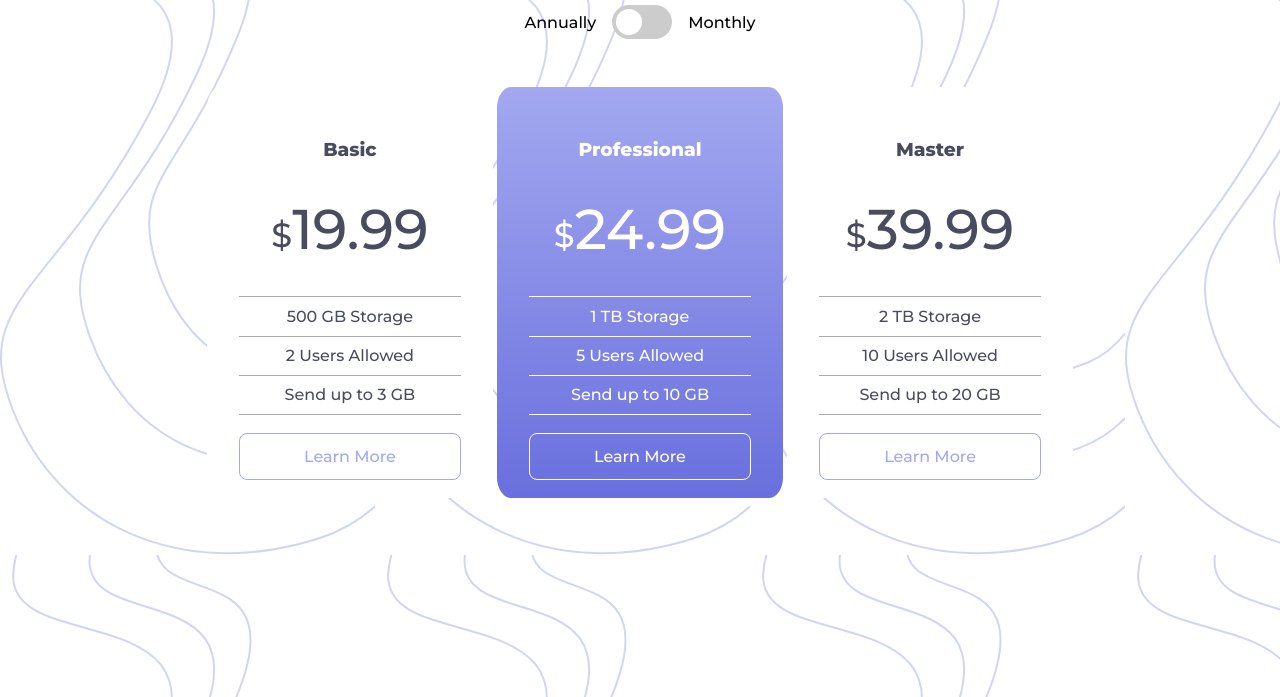
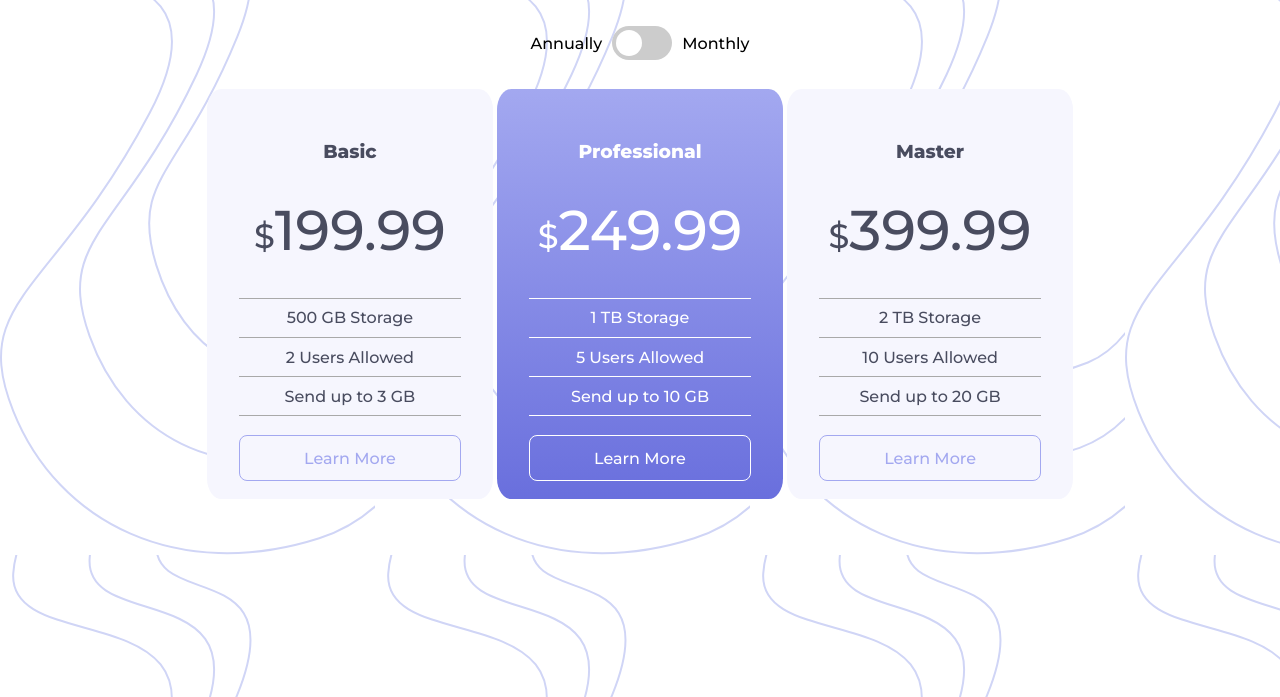
Before and after one commit to alejandrowp3/retoAcamicaPricing, a plain HTML site: page index.html in a window 1280 px wide. Shown: the part 103-800 px from the top of the page. Drawn offline with Linux system fonts and the light colour scheme.

Commit message:
se agrega la funcionalidad de cambiar precio segun periodo

```diff
--- a/index.html
+++ b/index.html
@@ -36,25 +36,26 @@
       </ul>
     </label>
   </header>
+  <input type="checkbox" id="price">
   <main>
     <h1 class="darkBlue">Our Pricing</h1>
+
     <div class="toggle">
       <p>
         Annually
       </p>
-      <label class="switch">
-        <input type="checkbox">
-        <span class="slider round"></span>
+      <label class="switch" for="price">
+        <label class="slider" for="price"></label>
       </label>
       <p>
         Monthly
       </p>
     </div>
-    <div>
     <div class="card card-white">
       <h3>Basic</h3>
       <ul>
-          <li class="price "><span class="dollarSign">&dollar;</span>19.99</li>
+        <li class="priceBig anualPrice"><span class="dollarSign">&dollar;</span>199.99</li>
+        <li class="priceBig monthlyPrice"><span class="dollarSign">&dollar;</span>19.99</li>
         <li>500 GB Storage</li>
         <li>2 Users Allowed</li>
         <li>Send up to 3 GB</li>
@@ -66,7 +67,8 @@
     <div class="card card-blue">
       <h3>Professional</h3>
       <ul>
-          <li class="price "><span class="dollarSign">&dollar;</span>24.99</li>
+        <li class="priceBig anualPrice"><span class="dollarSign">&dollar;</span>249.99</li>
+        <li class="priceBig monthlyPrice" ><span class="dollarSign">&dollar;</span>24.99</li>
         <li>1 TB Storage</li>
         <li>5 Users Allowed</li>
         <li>Send up to 10 GB</li>
@@ -78,7 +80,8 @@
     <div class=" card card-white">
       <h3>Master</h3>
       <ul>
-          <li class="price "><span class="dollarSign">&dollar;</span>39.99</li>
+        <li class="priceBig anualPrice"><span class="dollarSign">&dollar;</span>399.99</li>
+        <li class="priceBig monthlyPrice"><span class="dollarSign">&dollar;</span>39.99</li>
         <li>2 TB Storage</li>
         <li>10 Users Allowed</li>
         <li>Send up to 20 GB</li>
@@ -87,7 +90,7 @@
         <a href="" class="learnMore">Learn More</a>
       </div>
     </div>
-    </div>
+
   </main>
 </body>
 
--- a/styles.css
+++ b/styles.css
@@ -3,8 +3,8 @@ body {
     background-image: url("images/bg-top.svg");
     text-align: center;
     margin: 0px;
+    overflow-x: hidden;
 }
-
 
 .darkBlue {
     color: hsl(232, 13%, 33%);
@@ -15,13 +15,6 @@ body {
     display: inline-block;
     width: 60px;
     height: 34px;
-    margin: 1em;
-}
-
-.switch input {
-    opacity: 0;
-    width: 0;
-    height: 0;
 }
 
 .slider {
@@ -32,8 +25,9 @@ body {
     right: 0;
     bottom: 0;
     background-color: #ccc;
-    -webkit-transition: .4s;
-    transition: .4s;
+    -webkit-transition: 0.4s;
+    transition: 0.4s;
+    border-radius: 34px;
 }
 
 .slider:before {
@@ -44,40 +38,29 @@ body {
     left: 4px;
     bottom: 4px;
     background-color: white;
-    -webkit-transition: .4s;
-    transition: .4s;
+    -webkit-transition: 0.4s;
+    transition: 0.4s;
+    border-radius: 50%;
 }
 
-input:checked+.slider {
+#price:checked+main .switch>.slider {
     background-color: hsl(236, 72%, 79%);
 }
 
-input:focus+.slider {
+#price:focus+main .switch>.slider {
     box-shadow: 0 0 1px hsl(236, 72%, 79%);
 }
 
-input:checked+.slider:before {
+#price:checked+main .switch>.slider:before {
     -webkit-transform: translateX(26px);
     -ms-transform: translateX(26px);
     transform: translateX(26px);
 }
 
-/* Rounded sliders */
-
-.slider.round {
-    border-radius: 34px;
-}
-
-.slider.round:before {
-    border-radius: 50%;
-}
-
-.toggle {
-    display: flex;
-    flex-direction: row;
-    justify-content: center;
-    align-items: center;
-    margin: 2em auto;
+#price {
+    opacity: 0;
+    width: 0;
+    height: 0;
 }
 
 .card {
@@ -88,7 +71,7 @@ input:checked+.slider:before {
 }
 
 .card-white {
-    background-color: white;
+    background-color: hsl(240, 78%, 98%);
     font-size: 1em;
     color: hsl(232, 13%, 33%);
 }
@@ -115,7 +98,7 @@ ul {
     border-bottom: solid 1px white;
 }
 
-.price {
+.priceBig {
     font-size: 3.5em;
     font-weight: 500;
 }
@@ -164,6 +147,7 @@ label .menu {
     box-shadow: 0 0 0 0 #FFF, 0 0 0 0 #FFF;
     cursor: pointer;
 }
+
 label .hamburger {
     position: absolute;
     top: 135px;
@@ -177,6 +161,7 @@ label .menu {
     -webkit-transition: .5s ease-in-out;
     transition: .5s ease-in-out;
 }
+
 label .hamburger:after, label .hamburger:before {
     -webkit-transition: .5s ease-in-out;
     transition: .5s ease-in-out;
@@ -187,36 +172,45 @@ label .menu {
     height: 100%;
     background: #FFF;
 }
+
 label .hamburger:before {
     top: -10px;
 }
+
 label .hamburger:after {
     bottom: -10px;
 }
+
 label input {
     display: none;
 }
-  label input:checked + .menu {
+
+label input:checked+.menu {
     box-shadow: 0 0 0 100vw hsl(237, 63%, 64%), 0 0 0 100vh #FFF;
     border-radius: 0;
 }
-  label input:checked + .menu .hamburger {
+
+label input:checked+.menu .hamburger {
     -webkit-transform: rotate(45deg);
     transform: rotate(45deg);
 }
-  label input:checked + .menu .hamburger:after {
+
+label input:checked+.menu .hamburger:after {
     -webkit-transform: rotate(90deg);
     transform: rotate(90deg);
     bottom: 0;
 }
-  label input:checked + .menu .hamburger:before {
+
+label input:checked+.menu .hamburger:before {
     -webkit-transform: rotate(90deg);
     transform: rotate(90deg);
     top: 0;
 }
-  label input:checked + .menu + ul {
+
+label input:checked+.menu+ul {
     opacity: 1;
 }
+
 label ul {
     z-index: 200;
     position: absolute;
@@ -228,6 +222,7 @@ label .menu {
     -webkit-transition: .25s 0s ease-in-out;
     transition: .25s 0s ease-in-out;
 }
+
 label a {
     margin-bottom: 1em;
     display: block;
@@ -236,3 +231,27 @@ label .menu {
 }
 
 /*Fin menu hamburguesa*/
+
+.toggle {
+    display: flex;
+    justify-content: center;
+    flex-direction: row;
+    align-items: center;
+    padding: 10px;
+}
+
+.toggle p {
+    padding: 10px;
+}
+
+.monthlyPrice {
+    display: none;
+}
+
+#price:checked~main .card>ul>.monthlyPrice {
+    display: block;
+}
+
+#price:checked~main .card>ul>.anualPrice {
+    display: none;
+}
```
Lines whose indentation alone changed are shown as unchanged.
